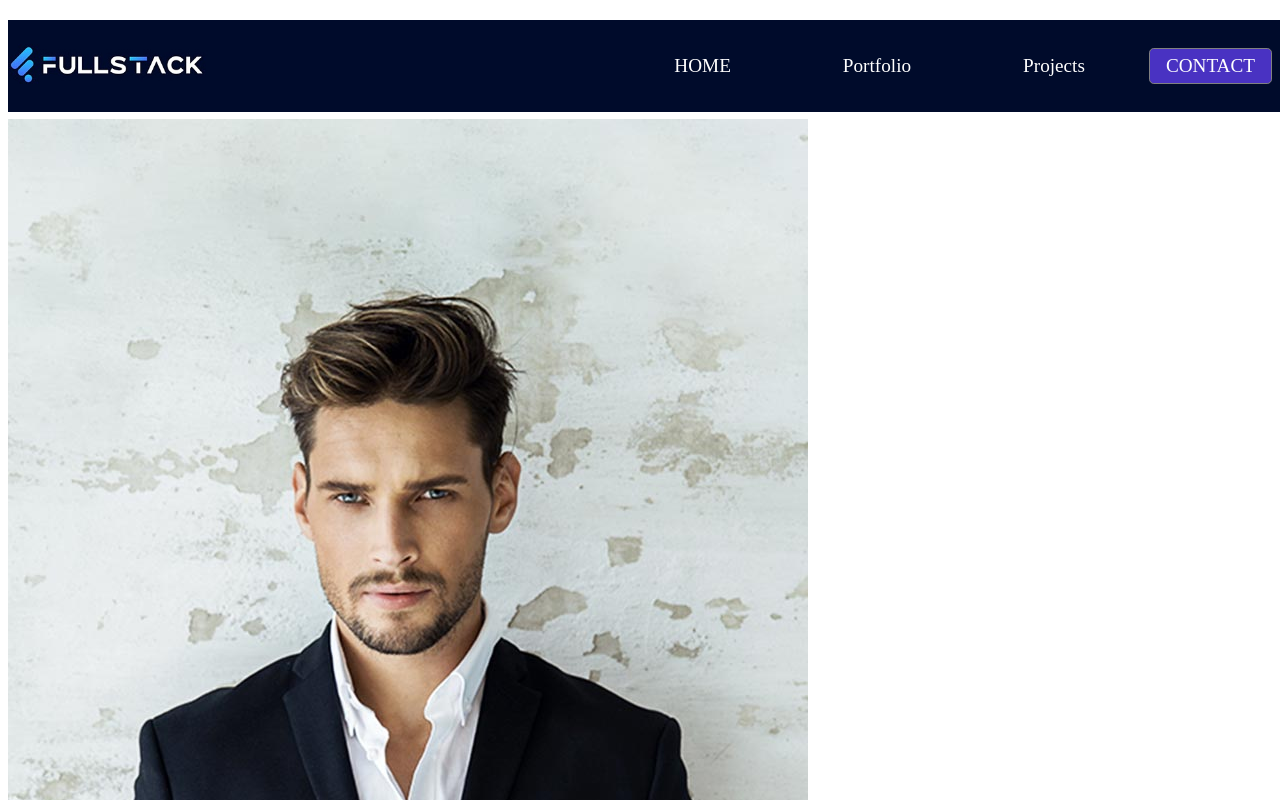
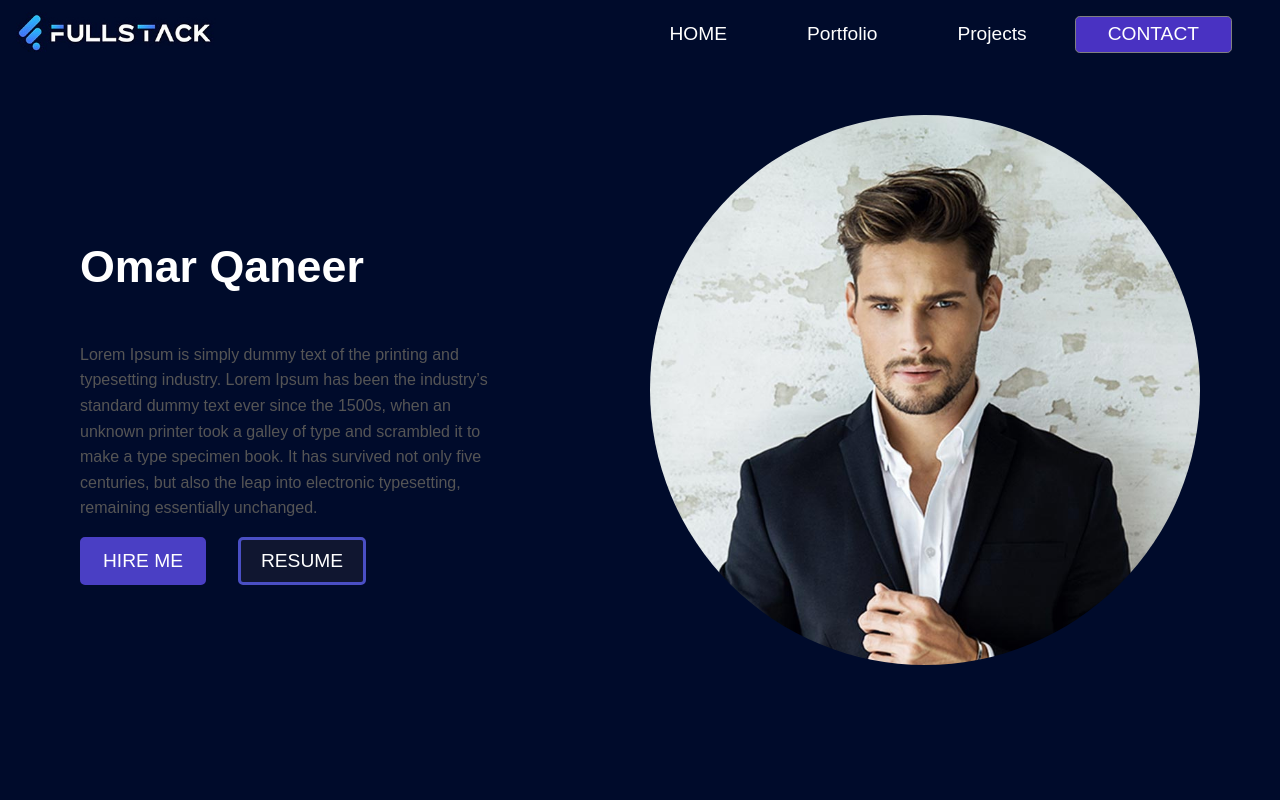
Before and after one commit to Omar-Qaneer/Portfolio-Site, a website: page src/index.html in a window 1280 px wide. Shown: the top 800 px of the page. Drawn offline with nearby package versions, Linux system fonts and the light colour scheme; files that its build step writes are made by us from their sources.

Commit message:
Create bio section and style it.

```diff
--- a/src/index.html
+++ b/src/index.html
@@ -32,17 +32,22 @@
 
 </header>
 
-  <main id="main">
-    <section id="bio" class="bio">
-      <h1>Omar Qaneer</h1>
+  <main id="main" class="main">
+    <div class="bio">
+      <section class="bio__content">
+        <h1 class="bio__headline">Omar Qaneer</h1>
+        <p class="bio__description">Lorem Ipsum is simply dummy text of the printing and typesetting industry. Lorem Ipsum has been the industry’s standard dummy text ever since the 1500s, when an unknown printer took a galley of type and scrambled it to make a type specimen book. It has survived not only five centuries, but also the leap into electronic typesetting, remaining essentially unchanged.</p>
+        <div class="bio__ctas">
+            <button class="bio__button bio__button--primary">HIRE ME</button>
+            <button class="bio__button bio__button--secondary">RESUME</button>
+        </div>
+      </section>
 
-      <p>Lorem Ipsum is simply dummy text of the printing and typesetting industry. Lorem Ipsum has been the industry’s standard dummy text ever since the 1500s, when an unknown printer took a galley of type and scrambled it to make a type specimen book. It has survived not only five centuries, but also the leap into electronic typesetting, remaining essentially unchanged.</p>
+      <section class="bio__image-container">
+        <img src="./img/personal.jpg"  alt="Personal Image" class="bio__image"/>
+      </section>
+   </div>
 
-      <section class="bio-image">
-        <img src="./img/personal.jpg"  alt="Personal Image" class="image"/>
-     </section>
-
-    </section>
     <section id="latest-projects" class="latest-projects">
     </section>
   </main>
--- a/src/scss/base/_resets.scss
+++ b/src/scss/base/_resets.scss
@@ -0,0 +1,21 @@
+@use '../utils/utils.scss' as utils;
+
+#body {
+    font-family: Arial, sans-serif;
+    margin: 0;
+    padding: 0;
+    background-color: utils.$primary-color;
+}
+
+a {
+    text-decoration: none;
+}
+
+ul {
+    list-style: none;
+}
+
+h1, h2, h3 {
+    color: white;
+    line-height: 1;
+}
--- a/src/scss/base/base.scss
+++ b/src/scss/base/base.scss
@@ -0,0 +1 @@
+@forward  '../base/resets';
--- /dev/null
+++ b/src/scss/blocks/_bio.scss
@@ -0,0 +1,59 @@
+@use '../utils/utils.scss' as utils;
+
+.bio {
+    display: grid;
+    grid-template-columns: 1fr 1fr;
+    height: 70vh;
+    gap: 150px;
+    align-items: center;
+    justify-content: center;
+    padding: 1rem 5rem;
+    margin-top: 30px;
+
+    &__content {
+        display: flex;
+        flex-direction: column;
+    }
+
+    &__image-container {
+        width: 550px;
+        height: 550px;
+        overflow: hidden;
+        border-radius: 50%;
+        margin-bottom: 2rem;
+    }
+
+    &__image {
+        object-fit: cover;
+        width:100%;
+        height:100%;
+    }
+
+    &__headline {
+        font-size: 2.8em;
+    }
+
+    &__content {
+        font-size: 1em;
+        line-height: 1.6;
+        margin-bottom: 20px;
+        color: #555;
+    }
+
+    &__ctas {
+        display: flex;
+        gap: 2rem;
+    }
+
+    &__button {
+        @include utils.button-style(#ccc, #ccc, #000);
+
+        &--primary {
+        @include utils.button-style(#4a3fc4, #4a3fc4);
+        }
+
+        &--secondary {
+        @include utils.button-style(#101630, #4a4fc4);
+        }
+    }
+}
--- a/src/scss/blocks/_header.scss
+++ b/src/scss/blocks/_header.scss
@@ -1,15 +1,16 @@
 @use '../utils/utils.scss' as utils;
 
 .header {
-    position: fixed;
-    z-index: 10;
+    /*position: fixed;
+    /*z-index: 10;*/
     width: 100%;
     @include utils.flex(space-between, center, row);
-    background-color: utils.$header-background-color;
+    background-color: utils.$primary-color;
 
     &__logo-image {
         height: 40px;
         width: auto;
         max-width: 200px;
+        padding-left: 1rem;
     }
 }
--- a/src/scss/blocks/_navbar.scss
+++ b/src/scss/blocks/_navbar.scss
@@ -1,6 +1,7 @@
 @use '../utils/utils.scss' as utils;
 
 .navbar {
+    margin-right: 2rem;
     &__list {
         @include utils.flex(space-between, center, row);
     }
@@ -10,12 +11,13 @@
         margin-right: 1rem;
         color: hsl(0, 0%, 41%);
         list-style: none;
-        padding: 1.2rem 3rem;
+        padding-left: 4rem;
     }
 
     &__item:nth-last-child(1) {
         border: 1px solid gray;
-        padding: 0.4rem 1rem;
+        padding: 0.4rem 2rem;
+        margin-left: 2rem;
         border-radius: 0.3rem;
         background-color: #4932c2;
         color: white;
--- a/src/scss/blocks/blocks.scss
+++ b/src/scss/blocks/blocks.scss
@@ -1,3 +1,4 @@
 @forward  '../blocks/footer';
 @forward  '../blocks/header';
 @forward  '../blocks/navbar';
+@forward  '../blocks/bio';
--- a/src/scss/styles.scss
+++ b/src/scss/styles.scss
@@ -1,2 +1,3 @@
 @use 'utils/utils.scss';
 @use 'blocks/blocks.scss';
+@use 'base/base.scss';
--- a/src/scss/utils/_mixins.scss
+++ b/src/scss/utils/_mixins.scss
@@ -4,3 +4,25 @@
     align-items: $align;
     flex-direction: $direction;
 }
+
+@mixin text-style($fontSize, $color, $lineHight, $marginBottom) {
+    font-size: $fontSize;
+    color: $color;
+    line-height: $lineHight;
+    margin-bottom: $marginBottom;
+}
+
+@mixin button-style($bg-color, $border-color, $text-color: #fff) {
+    padding: 10px 20px;
+    font-size: 1.2em;
+    border: 3px solid $border-color;
+    border-radius: 5px;
+    background-color: $bg-color;
+    color: $text-color;
+    cursor: pointer;
+    transition: background-color 0.3s ease;
+
+    &:hover {
+      opacity: 0.9;
+    }
+  }
--- a/src/scss/utils/_variables.scss
+++ b/src/scss/utils/_variables.scss
@@ -1 +1 @@
-$header-background-color: #000b2b;
+$primary-color: #000b2b;
```
Also changed, not shown: css/styles.css, 1 other file.
